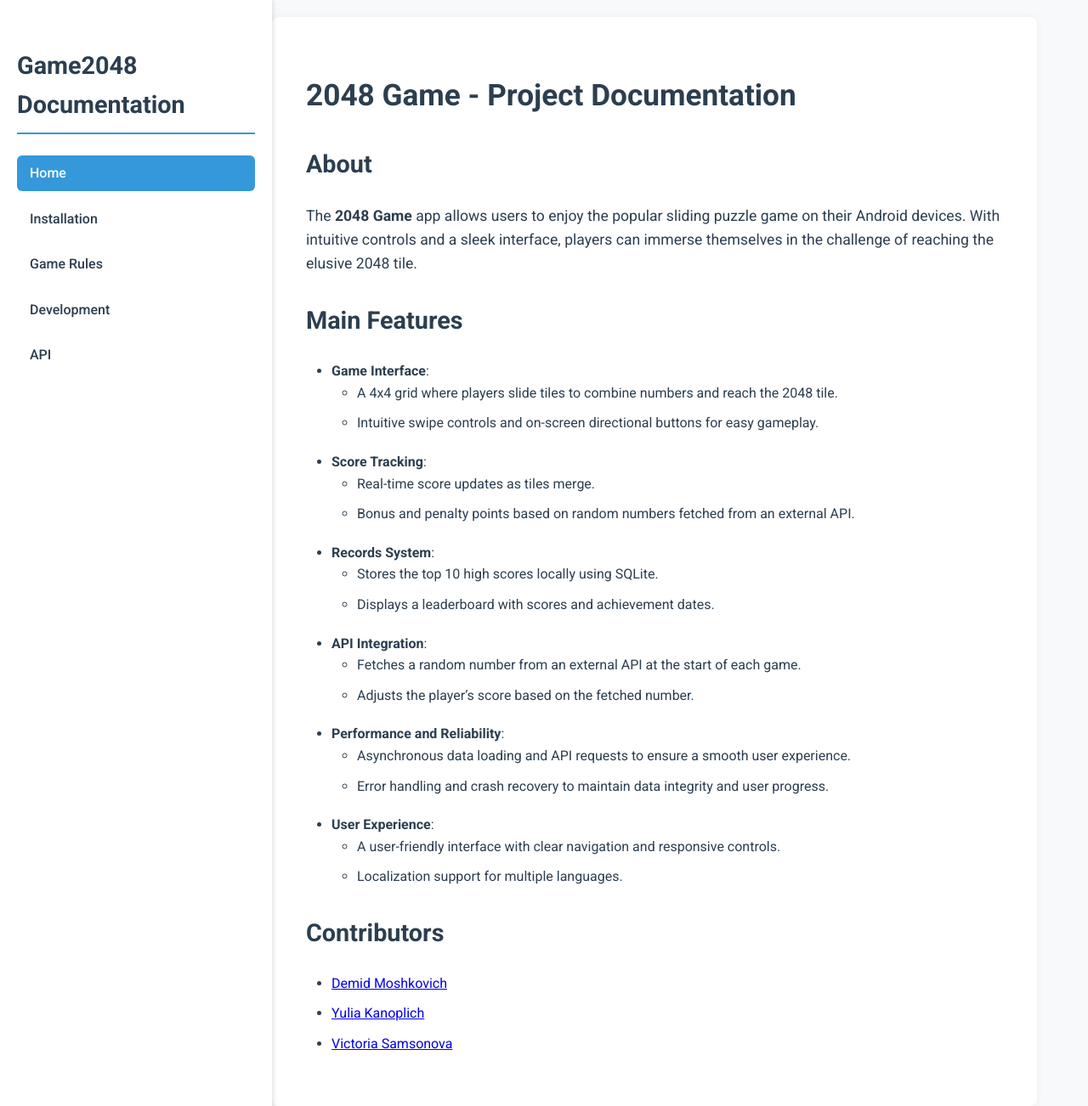
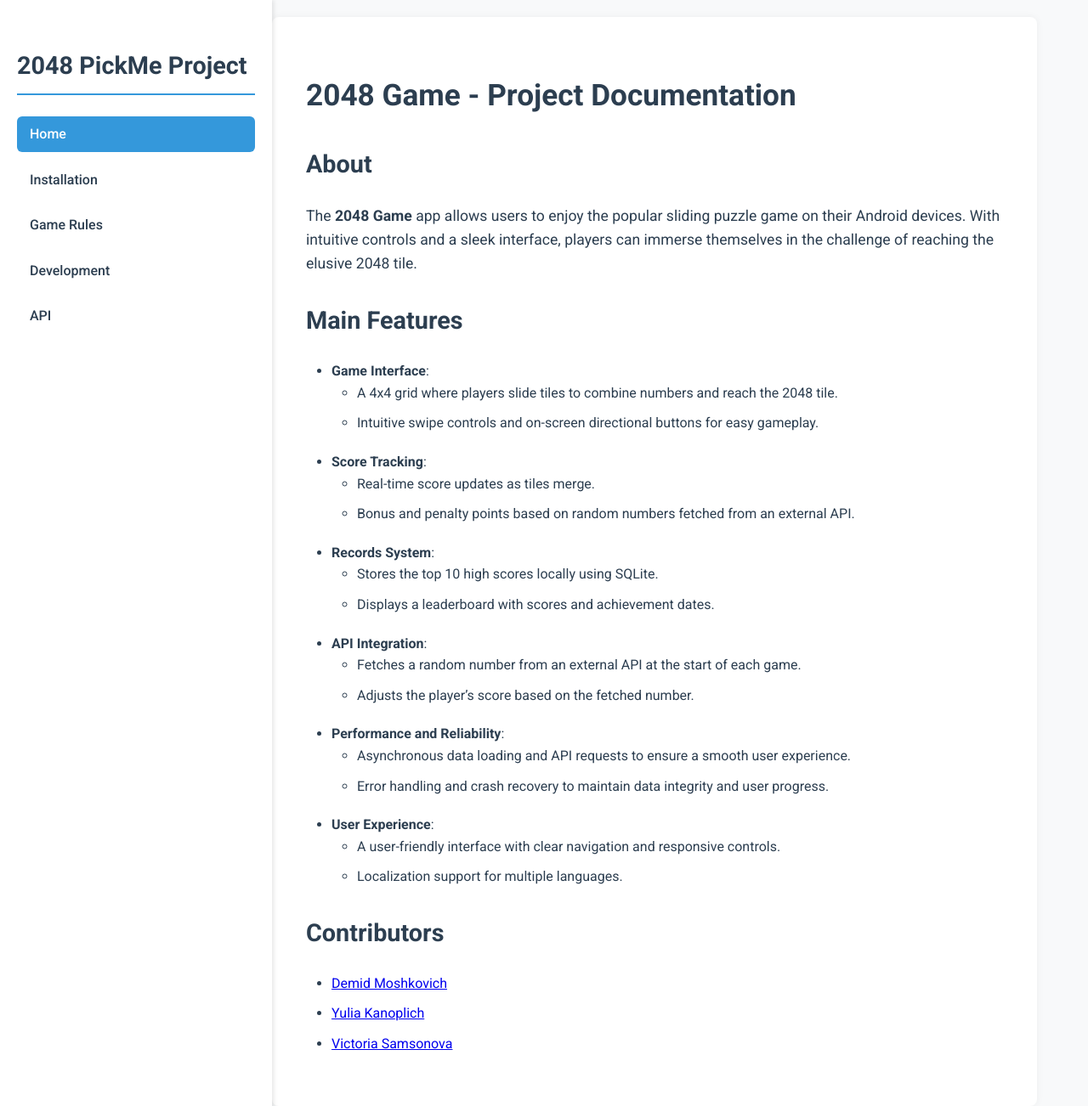
Before and after one commit to fpmi-pmvs2025/pmvs11b-lab8-pickme-team, a Jekyll site: the page built from docs/index.md, in a window 1280 px wide and 1302 px high. Shown: the whole window at 85% size. Built offline with Jekyll 4.4.1, drawn with Linux system fonts in a browser that asks for light colours.

Commit message:
Update _config.yml

```diff
--- a/docs/_config.yml
+++ b/docs/_config.yml
@@ -1,4 +1,4 @@
-title: Game2048 Documentation
+title: 2048 PickMe Project
 description: Documentation for the 2048 game project
 theme: jekyll-theme-minimal
 
```
